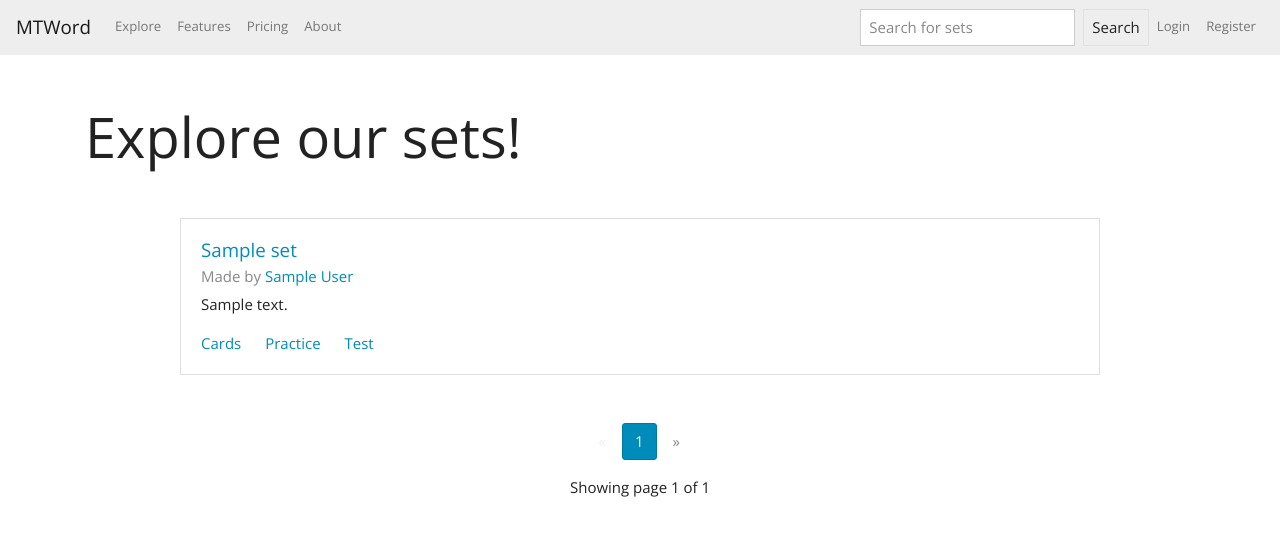
After one commit to dkclee/MTWord, a Flask app: page /explore in a window 1280 px wide. The commit adds this page. Shown: the top 536 px of the page. Run offline with Flask 2, Linux system fonts and the light colour scheme; tables that the repository leaves empty hold one stand-in row (values such as "Sample post"); some libraries are stand-ins or nearby versions.

Commit message:
implemented pagination

```diff
--- a/app.py
+++ b/app.py
@@ -114,8 +114,8 @@ def index():
 def explore():
     """ Show the first 20 recent sets """
     page = request.args.get('page', 1, type=int)
-    sets = Set.query.order_by(Set.created_at.desc()).paginate(page, 20, False)
-    return render_template("")
+    sets = Set.query.order_by(Set.created_at.desc()).paginate(page, 5)
+    return render_template("explore.html", sets=sets.items, set_paginate=sets)
 
 
 
--- a/templates/base.html
+++ b/templates/base.html
@@ -36,7 +36,7 @@
                 </li>
                 {% endif %}
                 <li class="nav-item">
-                    <a class="nav-link" href="#">Explore</a>
+                    <a class="nav-link" href="{{ url_for('explore') }}">Explore</a>
                 </li>
                 <li class="nav-item">
                     <a class="nav-link" href="#">Features</a>
--- a/templates/explore.html
+++ b/templates/explore.html
@@ -1,8 +1,14 @@
 {% extends 'base.html' %}
 {% block content %}
 
-  <h1 class="display-4">Add a new note!</h1>
+<div class="container my-5">
+    <h1 class="display-4">Explore our sets!</h1>
 
+
+    {% include 'sets/_sets.html' %}
+</div>
+
+{% include 'sets/_pagination.html' %}
 
 
 {% endblock %}
--- /dev/null
+++ b/templates/sets/_pagination.html
@@ -0,0 +1,33 @@
+<nav aria-label="Page navigation">
+    <ul class="pagination justify-content-center">
+        <li class="page-item {% if set_paginate.page == 1 %}disabled{% endif %}">
+            <a class="page-link" href="#" aria-label="Previous">
+                <span aria-hidden="true">&laquo;</span>
+            </a>
+        </li>
+        {% for page_num in set_paginate.iter_pages(left_edge=1, right_edge=1, left_current=1, right_current=2) %}
+            {% if page_num %}
+                {% if set_paginate.page == page_num %}
+                <li class="page-item active">
+                    <a class="page-link" href="{{ url_for('explore', page=page_num) }}">
+                    {{ page_num }}
+                    </a>
+                </li>
+                {% else %}
+                <li class="page-item">
+                    <a class="page-link" href="{{ url_for('explore', page=page_num) }}">
+                    {{ page_num }}
+                    </a>
+                </li>
+                {% endif %}
+            {% endif %}
+        {% endfor %}
+        <a class="page-link {% if set_paginate.page == set_paginate.pages %}disabled{% endif %}"
+            href="{{ url_for('explore', page=set_paginate.next_num) }}"><span aria-hidden="true">&raquo;</span></a>
+        </li>
+    </ul>
+</nav>
+
+<p class="mb-5 mt-3 text-center">
+    Showing page {{ set_paginate.page }} of {{ set_paginate.pages }}
+</p>
```
